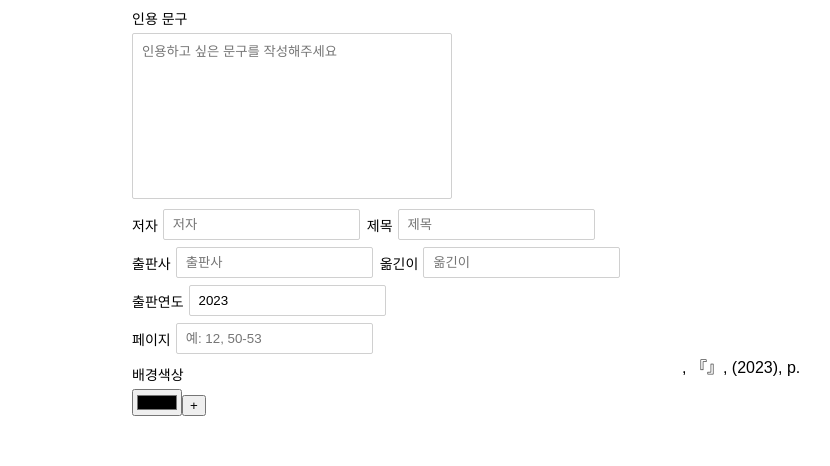
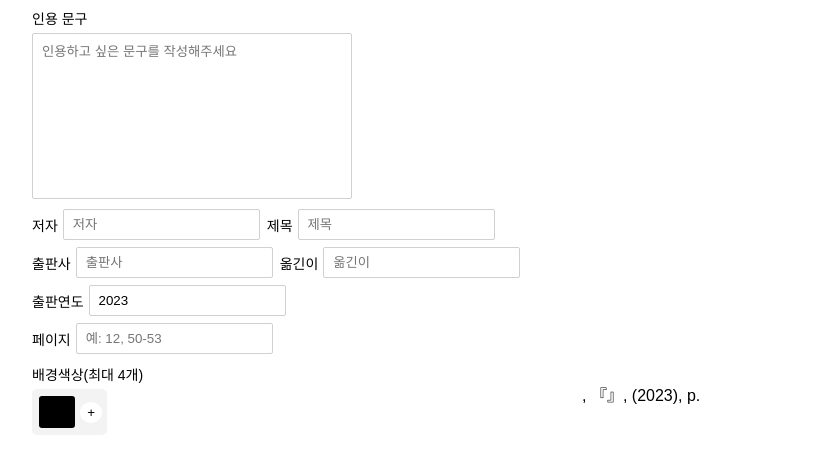
Before and after one commit to JHYOOOOON/Quot, a Next.js app: page / in a window 1280 px wide. Shown: the top 466 px of the page, without its empty margins (8-838 px from the left). Built offline with nearby package versions, Linux system fonts and the light colour scheme; a web font is replaced by a local one.

Commit message:
fix: 스타일 수정

```diff
--- a/src/app/components/Color.tsx
+++ b/src/app/components/Color.tsx
@@ -1,6 +1,7 @@
 "use client";
 
 import { ChangeEventHandler, MouseEventHandler } from "react";
+import { styled } from "styled-components";
 
 interface IColor {
 	value: string;
@@ -10,9 +11,47 @@ interface IColor {
 
 export const Color = ({ onClick, value, onChange }: IColor) => {
 	return (
-		<div>
-			<input type="color" value={value} onChange={onChange} />
-			<button onClick={onClick}>+</button>
-		</div>
+		<Wrapper>
+			<ColorChip type="color" value={value} onChange={onChange} />
+			<PlusButton onClick={onClick}>+</PlusButton>
+		</Wrapper>
 	);
 };
+
+const Wrapper = styled.div`
+	width: 65px;
+	display: flex;
+	justify-content: space-between;
+	align-items: center;
+	background-color: #f3f3f3;
+	padding: 3px 5px;
+	border-radius: 5px;
+`;
+
+const ColorChip = styled.input`
+	width: 40px;
+	height: 40px;
+	border: none;
+	-webkit-appearance: none;
+	-moz-appearance: none;
+	appearance: none;
+	background: transparent;
+	padding: 0;
+	cursor: pointer;
+	&::-webkit-color-swatch {
+		border-radius: 3px;
+		border: none;
+	}
+`;
+
+const PlusButton = styled.button`
+	padding: 3px 7px;
+	border-radius: 50%;
+	border: none;
+	background-color: white;
+	cursor: pointer;
+	&:hover {
+		background-color: #000;
+		color: white;
+	}
+`;
--- a/src/app/components/ColorButton.tsx
+++ b/src/app/components/ColorButton.tsx
@@ -9,31 +9,36 @@ interface IColorButton {
 }
 export const ColorButton = ({ color, index, handleDelete }: IColorButton) => {
 	return (
-    <Wrapper>
-      <Chip color={color} />
-      <DeleteButton onClick={() => handleDelete(index)}>x</DeleteButton>
-    </Wrapper>
+		<Chip color={color}>
+			<DeleteButton onClick={() => handleDelete(index)}>X</DeleteButton>
+		</Chip>
 	);
 };
 
-const Wrapper = styled.div`
-  display: flex;
-  gap: 2px;
-  background-color: #f0f0f0;
-  padding: 5px 7px;
-  border-radius: 3px;
-`;
-
 const Chip = styled.div<{ color: string }>`
-  width: 25px;
-  height: 25px;
+	position: relative;
+	width: 35px;
+	height: 35px;
 	border-radius: 2px;
 	background-color: ${({ color }) => color};
+	box-shadow: rgba(0, 0, 0, 0.05) 0px 1px 2px 0px;
 `;
 
 const DeleteButton = styled.button`
+	font-size: 10px;
+	position: absolute;
+	top: -5px;
+	right: -5px;
+	width: 15px;
+	height: 15px;
 	color: red;
-  background-color: transparent;
+	background-color: #f0f0f0;
+	border-radius: 50%;
 	border: none;
+	padding: 0;
+	margin: 0;
 	cursor: pointer;
+	&:hover {
+		background-color: #d0d0d0;
+	}
 `;
--- a/src/app/components/Form.tsx
+++ b/src/app/components/Form.tsx
@@ -89,7 +89,7 @@ export const Form = () => {
 				))}
 			</Section>
 			<div>
-				<Label label="배경색상" name="backgroundColors" position="top">
+				<Label label="배경색상(최대 4개)" name="backgroundColors" position="top">
 					<Color
 						value={bgColor}
 						onClick={handleColorSelect}
@@ -98,6 +98,7 @@ export const Form = () => {
 						}}
 					/>
 				</Label>
+				<ColorsWrapper>
 					{bgColors.map((color, index) => (
 						<ColorButton
 							key={`${index}_color`}
@@ -106,6 +107,7 @@ export const Form = () => {
 							handleDelete={handleBgColorDelete}
 						/>
 					))}
+				</ColorsWrapper>
 			</div>
 		</Wrapper>
 	);
@@ -123,3 +125,9 @@ const Wrapper = styled.div`
 	gap: 10px;
 	max-width: 500px;
 `;
+
+const ColorsWrapper = styled.div`
+	display: flex;
+	gap: 10px;
+	margin-top: 9px;
+`;
--- a/src/app/page.tsx
+++ b/src/app/page.tsx
@@ -14,7 +14,7 @@ export default function Home() {
 
 const Main = styled.main`
 	margin: 0 auto;
-	max-width: 1000px;
+	max-width: 1200px;
 	display: flex;
 	gap: 10px;
 `;
```
Lines whose indentation alone changed are shown as unchanged.
